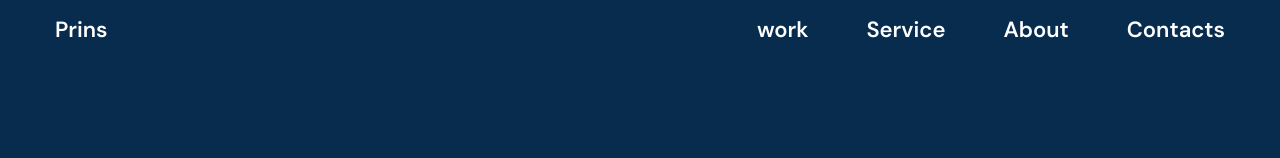
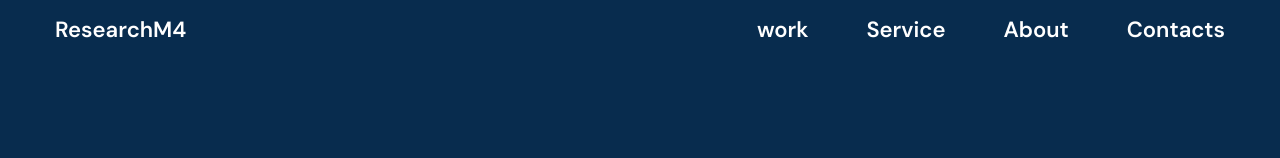
Before and after one commit to prinsusadadiya06/InternetReserachStudio-Website, a plain HTML site: page index.html in a window 1280 px wide. Shown: the top 158 px of the page. Drawn offline with Linux system fonts and the light colour scheme.

Commit message:
Update index.html
logo changed

```diff
--- a/index.html
+++ b/index.html
@@ -25,7 +25,7 @@
         <div class="main">
             <div class="wapper">
                 <div class="main-content">
-                    <div class="logo">Prins</div>
+                    <div class="logo">ResearchM4</div>
                     <div class="nav-links">
                         <ul>
                             <li>work</li>
```
